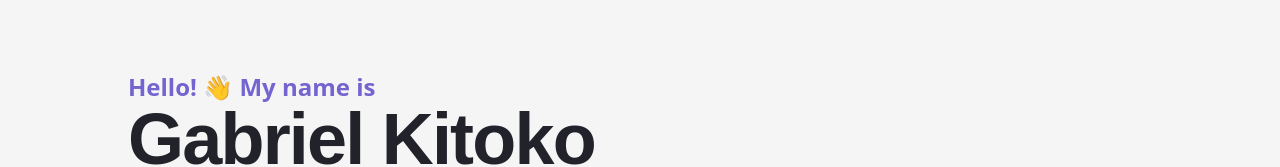
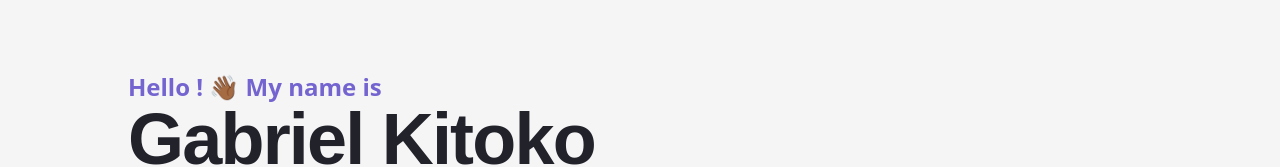
Before and after one commit to gabrielontech/portfolio_new, a Next.js app: page / in a window 1280 px wide. Shown: the part 189-356 px from the top of the page. Built offline with nearby package versions, Linux system fonts and the light colour scheme; a web font is replaced by a local one.

Commit message:
Update index.js

```diff
--- a/pages/index.js
+++ b/pages/index.js
@@ -222,7 +222,7 @@ export default function Home({ publications }) {
           <title>Gabriel Kitoko | Frontend Developer</title>
           <meta
             name="description"
-            content="The portfolio of frontend developer and designer, Gabriel Kitoko"
+            content="The portfolio of frontend developer, Gabriel Kitoko"
           />
           <link rel="icon" href="/favicon.ico" />
         </Head>
@@ -536,7 +536,7 @@ export default function Home({ publications }) {
             <div className="container relative flex flex-col items-start justify-center flex-grow px-0 mx-auto md:px-20 lg:px-24 section">
               <div className="w-full">
                 <span className="text-2xl font-semibold text-brand">
-                  Hello! 👋 My name is
+                  Hello ! 👋🏾 My name is
                 </span>
 
                 <h1 className="mb-4 text-5xl md:text-7xl dark:text-white text-dark">
```
